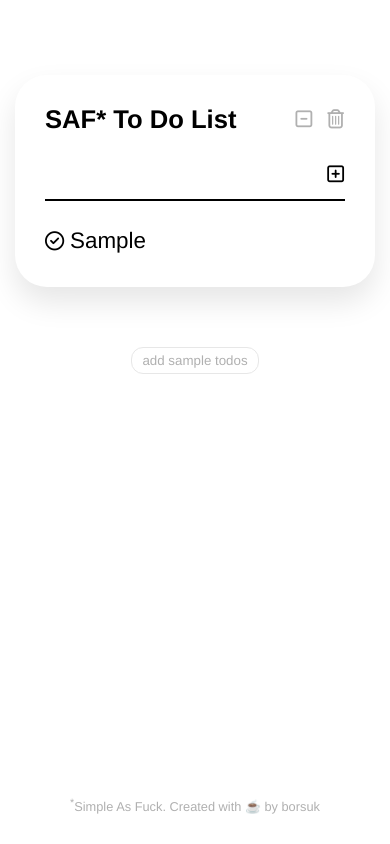
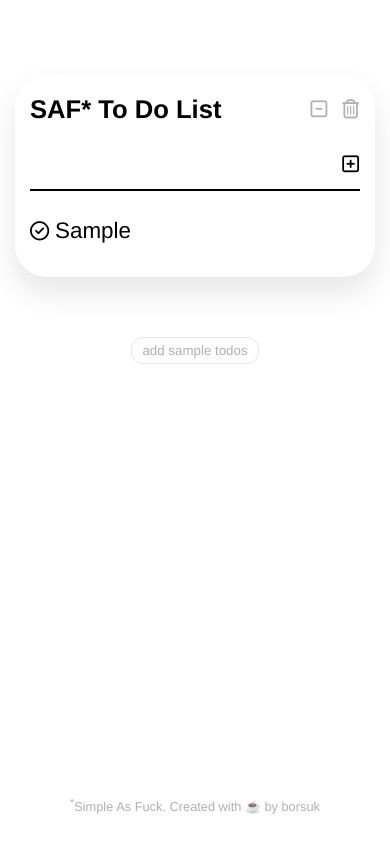
Before and after one commit to adamsarba/saf-todo, a plain HTML site: page index.html in a window 390 px wide. Both pictures are taken after typing "Sample" into the empty fields and a click on the button 323 px from the left and 174 px from the top of the page. Drawn offline with Linux system fonts and the light colour scheme.

Commit message:
minor fixes css

```diff
--- a/css/app.css
+++ b/css/app.css
@@ -77,6 +77,11 @@ button:hover {
   border-radius: 32px;
   /* background: #fafafa; */
   box-shadow: 0 15px 30px rgba(0, 0, 0, 0.1);
+}
+@media (max-width: 425px) {
+  .wrapper {
+    padding: 20px 15px 20px;
+  }
 }
 .header--wrapper {
   display: flex;
@@ -194,7 +199,7 @@ ul::-webkit-scrollbar {
 }
 
 li {
-  padding: 10px calc(var(--li--padding) + 25px);
+  padding: 10px 80px 10px calc(var(--li--padding) + 25px);
   border-radius: 24px;
   position: relative;
   min-height: 50.5px;
@@ -319,7 +324,7 @@ li.active {
   background: var(--color--yellow);
 }
 li.active input#edit_todo {
-  width: calc(100% - 40px);
+  width: 100%;
   height: 28px;
 }
 li.active button.deleteBtn::after {
```
